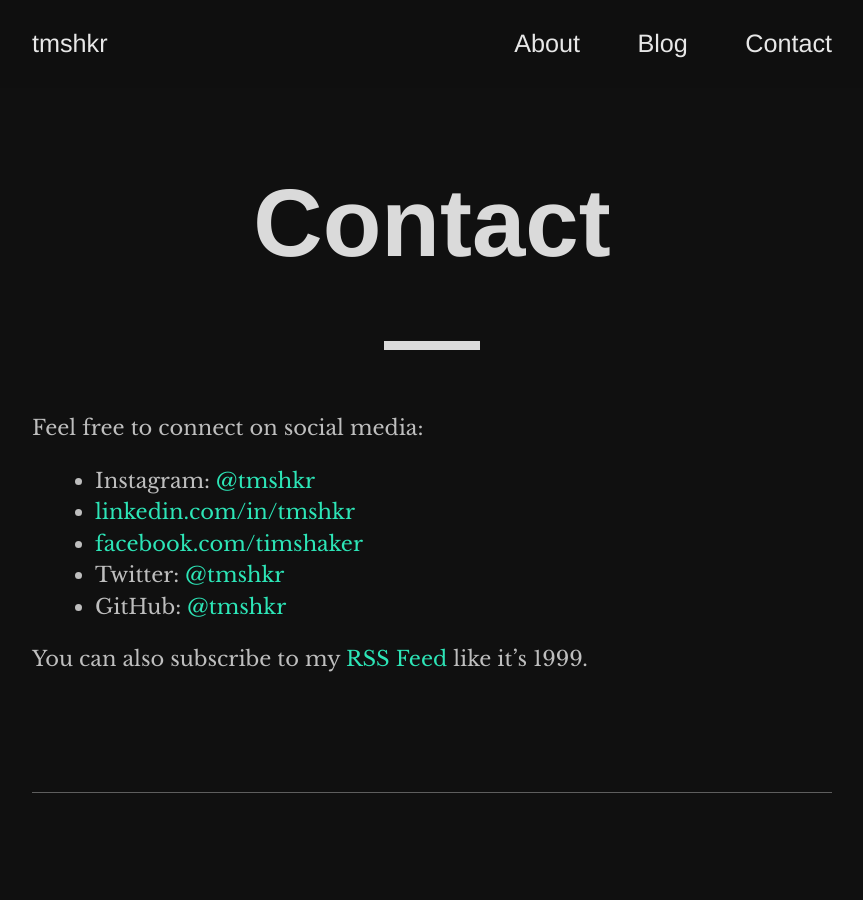
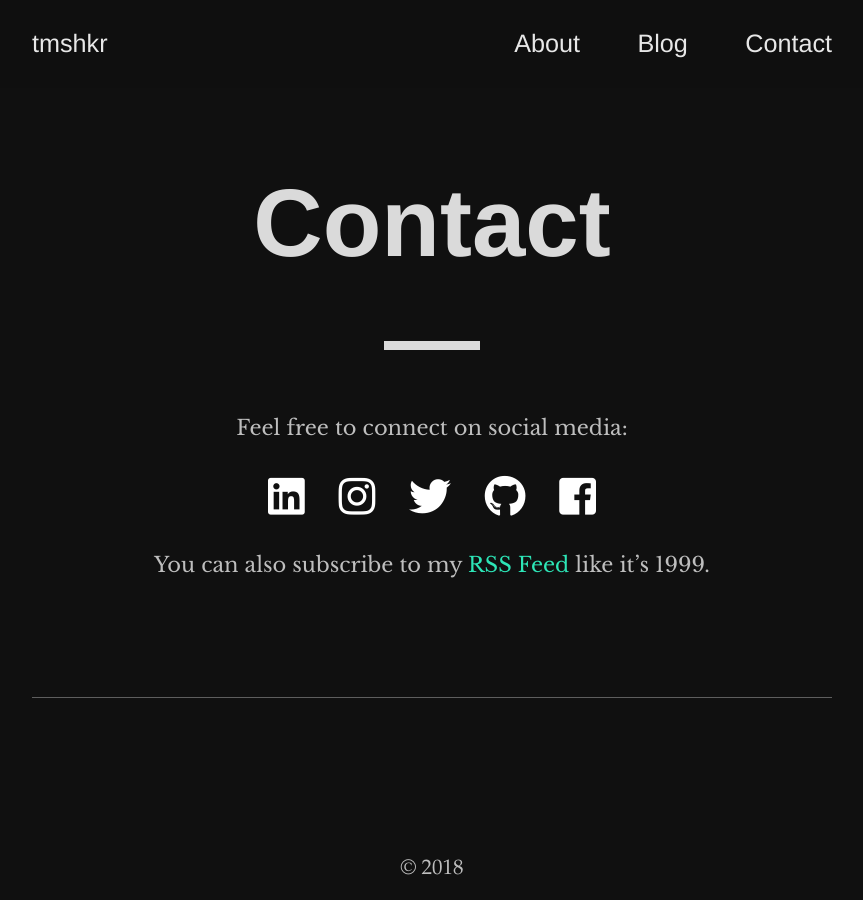
Before and after one commit to tmshkr/tmshkr.github.io, a Jekyll site: the page built from contact.md, in a window 1280 px wide and 900 px high. Shown: the whole window, without its empty margins (208-1071 px from the left). Built offline with Jekyll 4.4.1, drawn with Linux system fonts in a browser that asks for light colours; nearby versions of some CDN libraries.

Commit message:
Add social icons

```diff
--- a/contact.md
+++ b/contact.md
@@ -4,13 +4,33 @@ title: "Contact"
 author: "Tim"
 permalink: /contact/
 ---
+<link rel="stylesheet" href="https://use.fontawesome.com/releases/v5.2.0/css/all.css" integrity="sha384-hWVjflwFxL6sNzntih27bfxkr27PmbbK/iSvJ+a4+0owXq79v+lsFkW54bOGbiDQ" crossorigin="anonymous">
+<style>
+.post p, .social {
+    text-align: center;
+}
+.social a, .social a:visited {
+    color: #fff;
+    padding: 0.33em;
+    font-size: 2em;
+}
+@media screen and (max-width:360px) {
+  .social a {
+    color: #fff;
+    padding: 0.33em;
+    font-size: 1.5em;
+  }
+}
+</style>
 
 Feel free to connect on social media:
 
-* Instagram: [@tmshkr](https://www.instagram.com/tmshkr/)
-* [linkedin.com/in/tmshkr](https://www.linkedin.com/in/tmshkr)
-* [facebook.com/timshaker](https://www.facebook.com/timshaker)
-* Twitter: [@tmshkr](https://twitter.com/tmshkr)
-* GitHub: [@tmshkr](https://github.com/tmshkr)
+<div class="social">
+    <a href="https://www.linkedin.com/in/tmshkr/" target="_blank"><i class="fab fa-linkedin"></i></a>
+    <a href="https://www.instagram.com/tmshkr/" target="_blank"><i class="fab fa-instagram"></i></a>
+    <a href="https://twitter.com/tmshkr/" target="_blank"><i class="fab fa-twitter"></i></a>
+    <a href="https://github.com/tmshkr/" target="_blank"><i class="fab fa-github"></i></a>
+    <a href="https://www.facebook.com/timshaker/" target="_blank"><i class="fab fa-facebook-square"></i></a>
+</div>
 
 You can also subscribe to my [RSS Feed](/feed.xml) like it's 1999.
```
